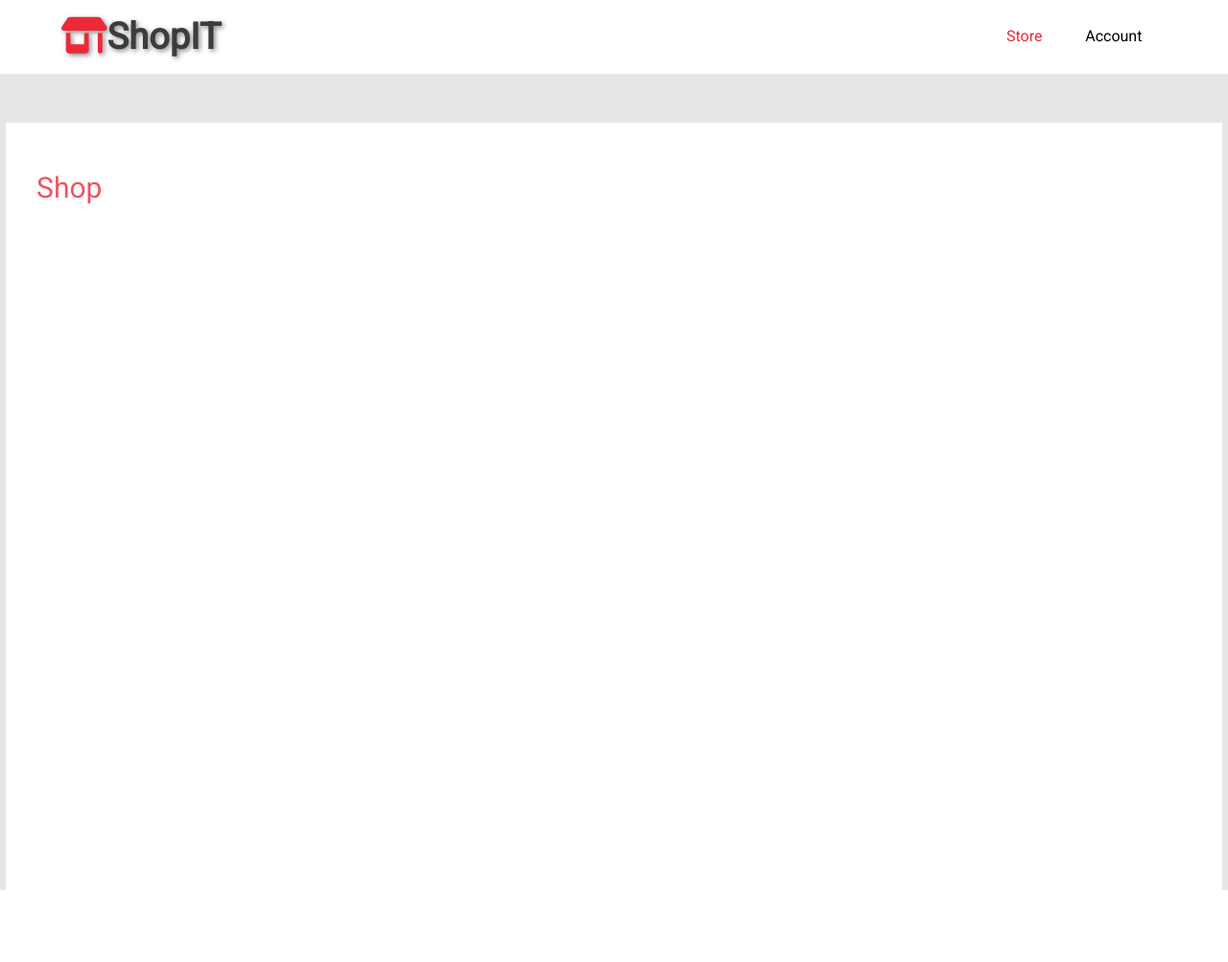
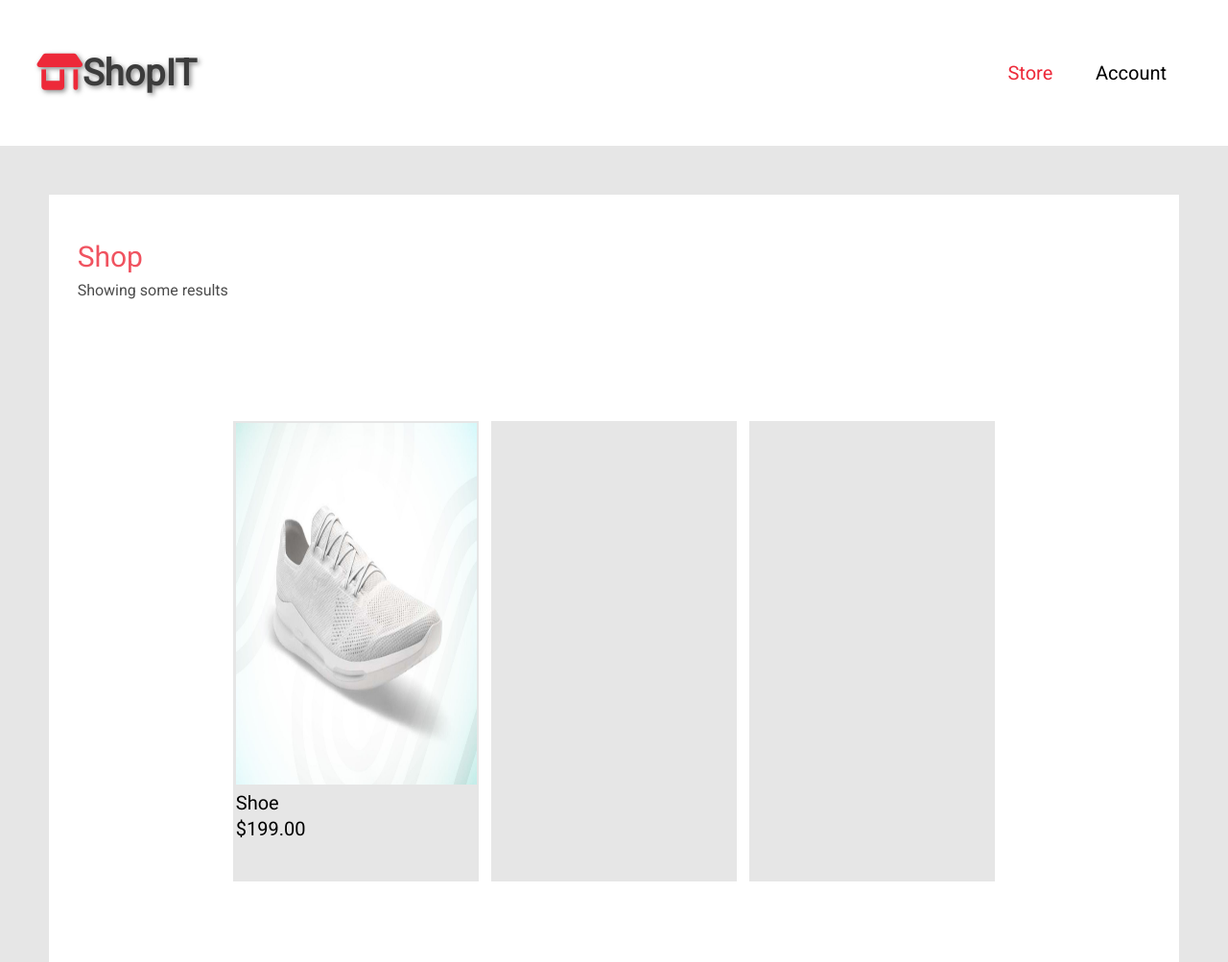
Before and after one commit to SeaaRaider/online_shop, a PHP site: page / in a window 1280 px wide. Shown: the whole page at 96% size. Before the commit the page ends 928 px from the top, so only its background shows below. Run offline with PHP 8.4, Linux system fonts and the light colour scheme.

Commit message:
style: added some main page mockup content

```diff
--- a/index.css
+++ b/index.css
@@ -22,7 +22,7 @@ body
 
 .header-wrap
 {
-    padding: 1% 5% 1% 5%;
+    padding: 6vh 3vw 6vh 3vw;
     margin-bottom: 4%;
     display: flex;
     align-items: center;
@@ -47,11 +47,12 @@ nav ol
 nav ol li
 {
     margin-right: 0.5vw;
+    font-size: 20px;
 }
 
 nav ol li a
 {
-    padding: 0.5vw 1.5vw 0.5vw 1.5vw;
+    padding: 1.5vh 1.5vw 1.5vh 1.5vw;
     text-decoration: none;
     color: black;
 }
@@ -66,7 +67,7 @@ nav ol li a:hover
 main
 {
     height: 100%;
-    margin: 0.5%;
+    margin: 4vw;
     background-color: white;
 }
 
@@ -78,7 +79,60 @@ main
 .main-content-shop
 {
     font-size: 30px;
-    font-weight: 500;
+    font-weight: 400;
     color: var(--light-red);
     opacity: 0.8;
 }
+
+.main-content-listing-count
+{
+    margin-top: 1vh;
+    opacity: 0.7;
+}
+
+.main-content-item-container
+{
+    margin-top: 15vh;
+    display: flex;
+    flex-direction: row;
+    flex-wrap: wrap;
+    justify-content: center;
+}
+
+.main-content-item
+{
+    margin: 0.5vw;
+    height: 60vh;
+    width: 20vw;
+    background-color: var(--light-gray);
+    font-weight: 400;
+    font-size: 20px;
+}
+
+.main-content-item a
+{
+    text-decoration: none;
+    color: black;
+}
+
+.item-picture
+{
+    height: 80%;
+}
+
+.item-picture img
+{
+    height: 98%;
+    width: 98%;
+    margin: 1%;
+}
+
+.item-name
+{
+    margin: 1%;
+}
+
+.item-price
+{
+    margin: 1%;
+}
--- a/index.html
+++ b/index.html
@@ -29,8 +29,33 @@
             <div class="main-content-shop">
                 Shop
             </div>
-            <div>
+            <div class="main-content-listing-count">
+                Showing some results
+            </div>
+            <div class="main-content-item-container">
+                <div class="main-content-item">
+                    <a href="!">
+                        <div class="item-picture">
+                            <img src="images/shoe.jpg">
+                        </div>
+                        <div class="item-name">
+                            Shoe
+                        </div>
+                        <div class="item-price">
+                            $199.00
+                        </div>
+                    </a>
+                </div>
+                <div class="main-content-item">
+                    <a href="!">
 
+                    </a>
+                </div>
+                <div class="main-content-item">
+                    <a href="!">
+
+                    </a>
+                </div>
             </div>
         </div>
     </main>
```
Also changed, not shown: images/shoe.jpg (added).
